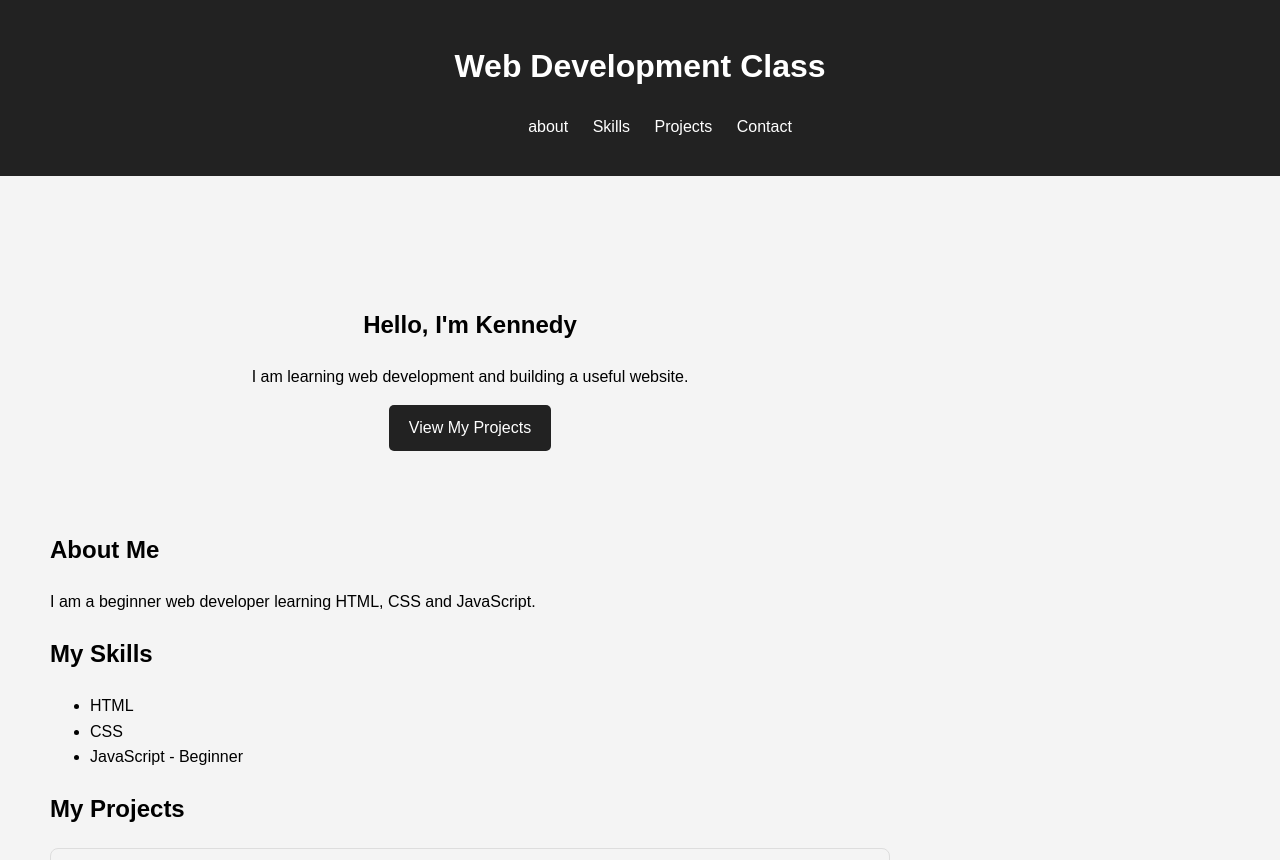
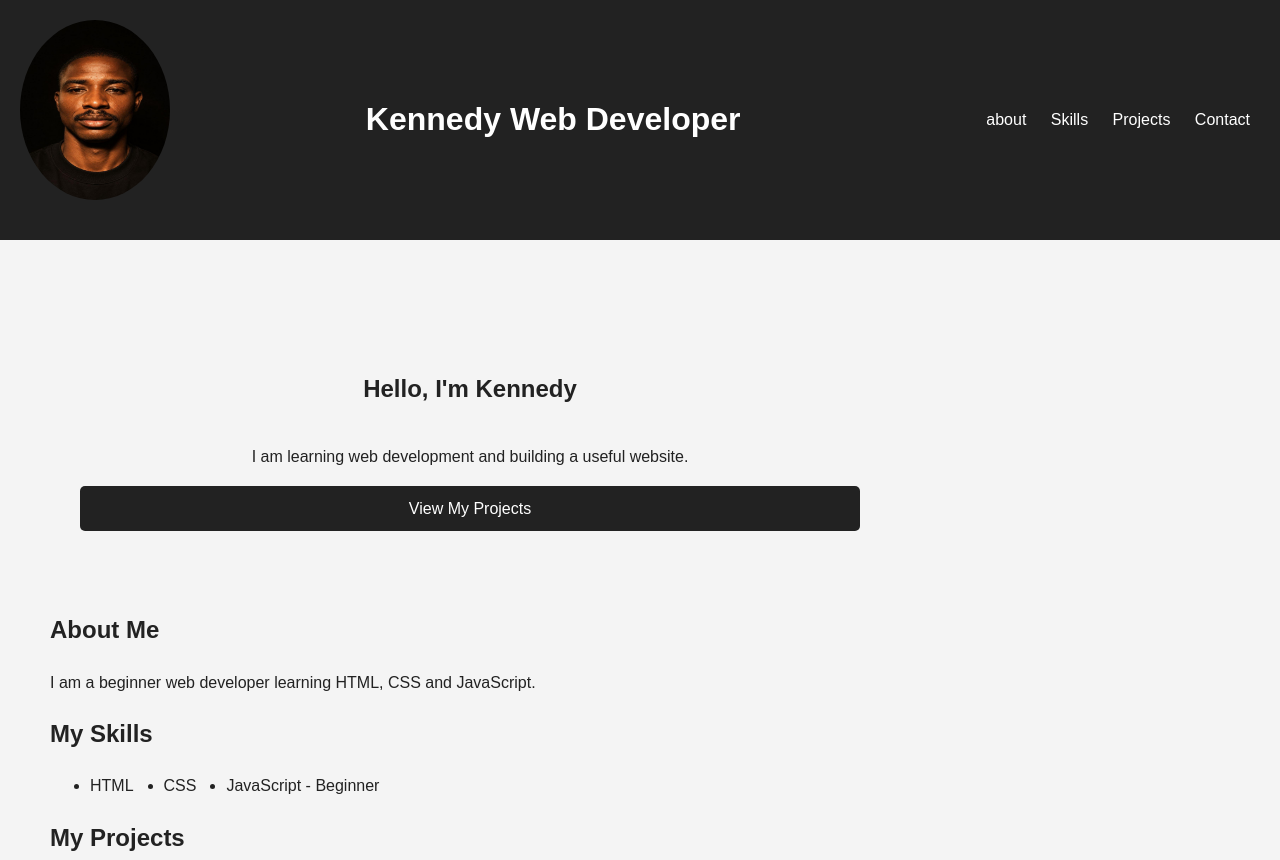
Before and after one commit to kekejstme/kennedy, a plain HTML site: page index.html in a window 1280 px wide. Shown: the top 860 px of the page. Drawn offline with Linux system fonts and the light colour scheme.

Commit message:
Refactor code structure for improved readability and maintainability

```diff
--- a/index.css
+++ b/index.css
@@ -7,8 +7,13 @@ body{
     font-family: Arial, sans-serif;
     line-height: 1.6;
     background: #f4f4f4;
+    color: #222;
 }
 header {
+    display: flex;
+    justify-content: space-between;
+    align-items: center;
+    padding: 20px;
     background: #222;
     color: white;
     padding: 20px;
@@ -43,6 +48,12 @@ main {
     border-radius: 5px;
 }
 
+#myskills ul {
+    display: flex;
+    flex-wrap: wrap;
+    gap: 30px;
+}
+
 .project-card {
     border: 1px solid #ddd;
     padding: 15px;
@@ -68,3 +79,22 @@ footer {
         padding: 20px;
     }
 }
+.hero-container{
+    display: flex;
+    flex-direction: column;
+    justify-content: space-between;
+    /* align-items: center; */
+}
+
+.my-picture{
+    width: 150px;
+    height: 200px;
+    border-radius: 50%;
+    margin-bottom: 20px;
+}
+.my-picture1{
+    width: 150px;
+    height: 180px;
+    border-radius: 50%;
+    margin-bottom: 20px;
+}
--- a/index.html
+++ b/index.html
@@ -8,7 +8,8 @@
 </head>
 <body>
     <header>
-        <h1>Web Development Class</h1>
+          <img src="kennedy.jpeg" class="my-picture1" alt="Kennedy">
+        <h1>Kennedy Web Developer</h1>
         <nav>
             <ul>
                 <a href="#about">about</a>
@@ -22,24 +23,33 @@
     <main>
         <!-- HERO SECTION -->
     <section class="hero">
+        <div class="hero-container">
             <h2>Hello, I'm Kennedy</h2>
-        <p>I am learning web development and building a useful website.</p>
+             <p>
+                I am learning web development and building a useful website.
+            </p>
             <a class="button" href="#projects">View My Projects</a>
+         </div>
     </section>
 
     <!-- ABOUT SECTION -->
     <section id="about">
+       <div class="about me">
         <h2>About Me</h2>
         <p>I am a beginner web developer learning HTML, CSS and JavaScript.</p>
+
+       </div>
          </section>
 
-<section id="skills">
+    <section id="myskills">
     <h2>My Skills</h2>
+   <div class="list-items">
         <ul>
              <li>HTML</li>
              <li>CSS</li>
              <li>JavaScript - Beginner</li>
         </ul>
+   </div>
 </section>
 
 <!-- PROJECT SECTION -->
```
Also changed, not shown: kennedy.jpeg (added). Lines whose indentation alone changed are shown as unchanged.
